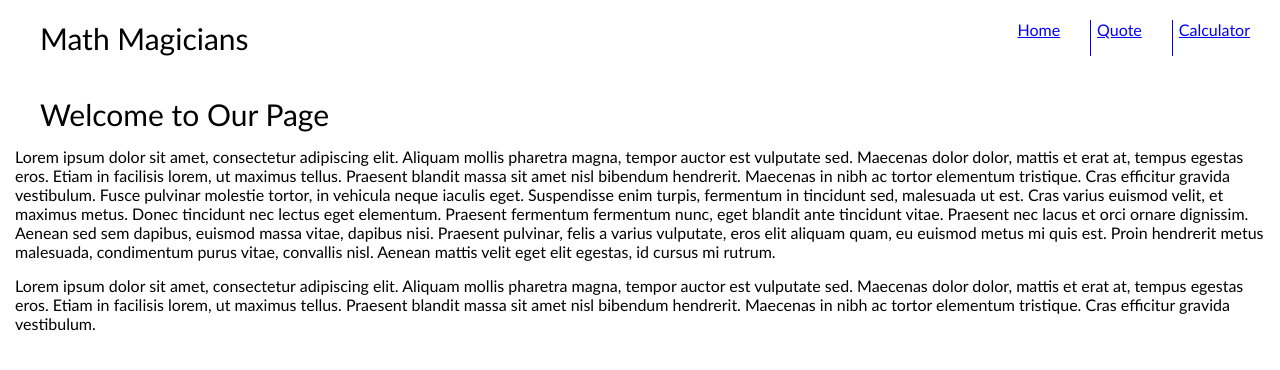
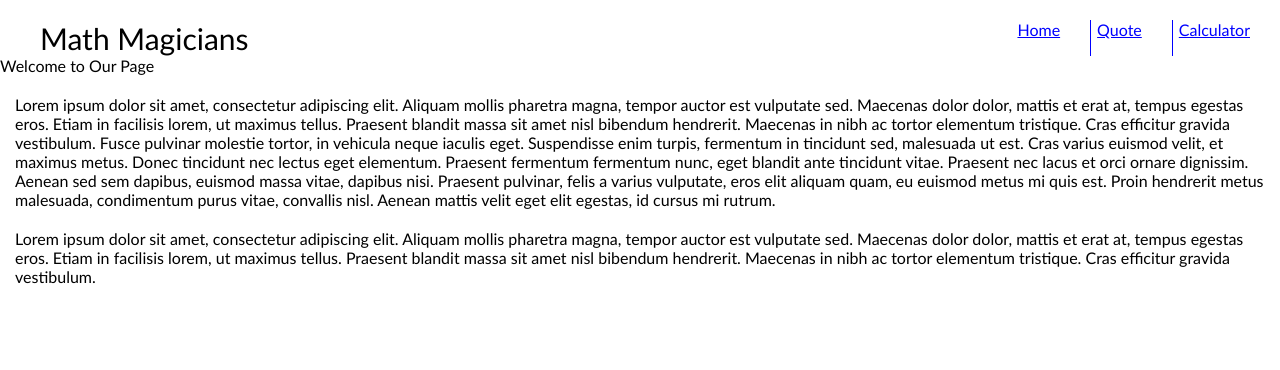
Before and after one commit to kessio-microverse-projects/MathMagicians, a React (Create React App) app: page / in a window 1280 px wide. Shown: the top 370 px of the page. Built offline with nearby package versions, Linux system fonts and the light colour scheme.

Commit message:
use css module to style components

```diff
--- a/src/components/Home.js
+++ b/src/components/Home.js
@@ -1,11 +1,11 @@
 import React from 'react';
-import '../styles/home.css';
+import style from './Home.module.css';
 
 export default function Home() {
   return (
-    <div className="sectionContainer">
-      <div className="sectiontitle">Welcome to Our Page</div>
-      <div className="homeContent">
+    <div className={style.sectionContainer}>
+      <div className={style.sectiontitle}>Welcome to Our Page</div>
+      <div className={style.homeContent}>
         Lorem ipsum dolor sit amet, consectetur adipiscing elit.
         Aliquam mollis pharetra magna, tempor auctor est vulputate sed.
         Maecenas dolor dolor, mattis et erat at, tempus egestas eros.
@@ -26,7 +26,7 @@
         convallis nisl. Aenean mattis velit eget elit egestas, id cursus mi rutrum.
       </div>
 
-      <div className="homeContent">
+      <div className={style.homeContent}>
         Lorem ipsum dolor sit amet, consectetur adipiscing elit.
         Aliquam mollis pharetra magna, tempor auctor est vulputate sed.
         Maecenas dolor dolor, mattis et erat at, tempus egestas eros.
--- a/src/styles/home.css
+++ b/src/components/Home.module.css
@@ -1,5 +1,5 @@
 .homeContent {
-  margin: 15px;
+  margin: 20px 15px 15px 15px;
 }
 
 .quoteSection {
--- a/src/components/Quote.js
+++ b/src/components/Quote.js
@@ -1,8 +1,9 @@
 import React from 'react';
+import style from './Home.module.css';
 
 export default function Quote() {
   return (
-    <div className="quoteSection">
+    <div className={style.quoteSection}>
       Mathematics is not about numbers, equations, computations, or algorithms.
       It is about understanding. -William Paul Thurston
     </div>
```
